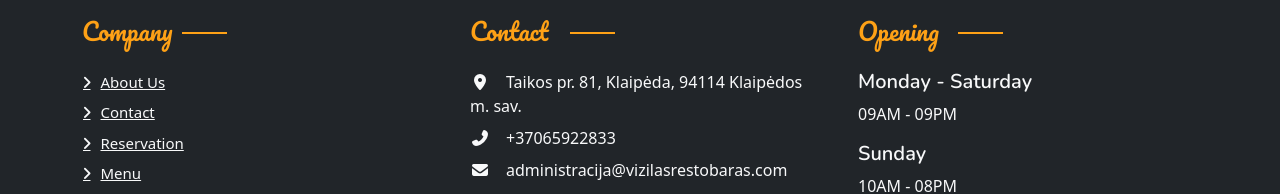
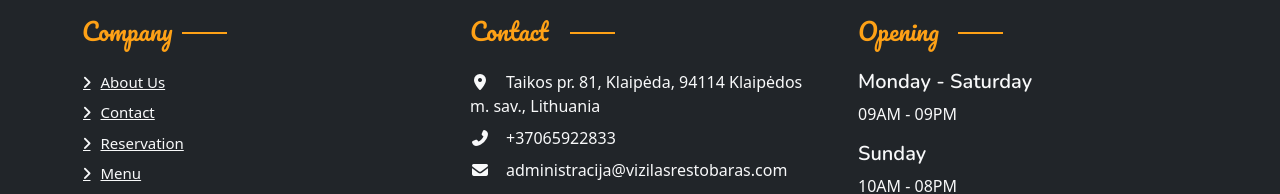
Before and after one commit to Malay-134/vizilas-frontend, a React (Vite) app: page / in a window 1280 px wide. Shown: the part 3639-3833 px from the top of the page. Built offline with nearby package versions, Linux system fonts and the light colour scheme; no server answers.

Commit message:
Update Footer.jsx

```diff
--- a/src/components/Footer.jsx
+++ b/src/components/Footer.jsx
@@ -23,7 +23,7 @@
           {/* Contact Section */}
           <div className="col d-flex flex-column">
             <h4 style={{color:"#FEA116"}} className="footer-line ff-secondary fw-normal mb-4">{t("translation.contact")}</h4>
-            <p className="mb-2"><i className="fa fa-map-marker-alt me-3"></i>Taikos pr. 81, Klaipėda, 94114 Klaipėdos m. sav.</p>
+            <p className="mb-2"><i className="fa fa-map-marker-alt me-3"></i>Taikos pr. 81, Klaipėda, 94114 Klaipėdos m. sav., Lithuania</p>
             <p className="mb-2"><i className="fa fa-phone-alt me-3"></i>+37065922833</p>
             <p className="mb-2"><i className="fa fa-envelope me-3"></i>administracija@vizilasrestobaras.com</p>
           </div>
```
